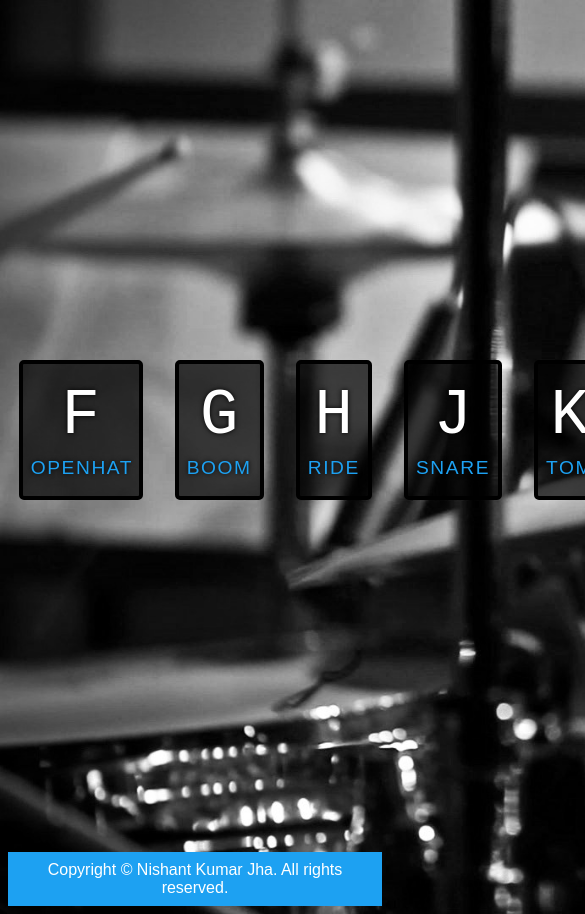
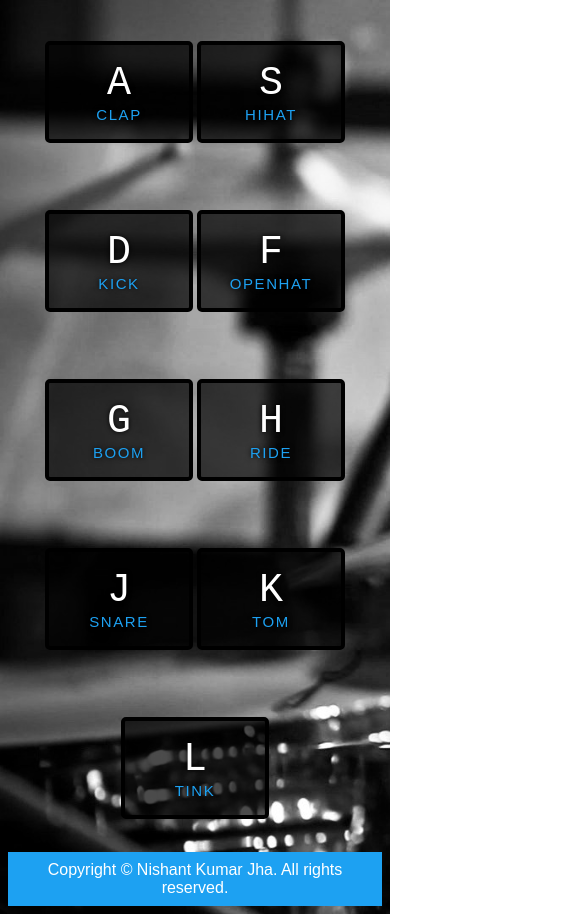
Before and after one commit to NKJ-C4/Drumzy, a plain HTML site: page index.html in a window 390 px wide. Shown: the top 914 px of the page, 585 px wide, since content can reach past the window. Drawn offline with Linux system fonts and the light colour scheme.

Commit message:
Responsive code, responsive functionality for phone initiated but pending for now

```diff
--- a/index.html
+++ b/index.html
@@ -10,7 +10,7 @@
 </head>
 <body>
     <div class="keys">
-        <div data-key="65" class="key">
+        <div onclick="tapPlay(e)" data-key="65" class="key">
             <kbd>A</kbd>
             <span class="sound">clap</span>
         </div>
--- a/script.js
+++ b/script.js
@@ -4,6 +4,7 @@ function removeTransition(e){
 }
 
 window.addEventListener('keydown', function(e){
+    console.log("keycode: ", e.keyCode)
     const audio = document.querySelector(`audio[data-key="${e.keyCode}"]`);
     const key = document.querySelector(`.key[data-key="${e.keyCode}"]`);
     if(!audio) return; //stop the function from running all together
@@ -12,6 +13,9 @@ window.addEventListener('keydown', function(e){
     audio.currentTime = 0;
     audio.play();
 })
+const tapPlay = (e) => {
+
+}
 
 const keys = Array.from(document.querySelectorAll('.key'));
 keys.forEach(key => key.addEventListener('transitionend', removeTransition));
--- a/style.css
+++ b/style.css
@@ -52,3 +52,48 @@ footer{
     padding: 9px 20px;
     text-align: center;
 }
+
+@media screen and (max-width: 1100px){
+    .keys {
+        display: flex;
+        flex: 1;
+        min-height: 100vh;
+        justify-content: center;
+        flex-wrap: wrap;
+      }
+
+      .key {
+        border: 4px solid black;
+        border-radius: 5px;
+        margin: 2px;
+        font-size: 0.5rem;
+        padding: 1rem .5rem;
+        transition: all 0.07s;
+        width: 124px;
+        text-align: center;
+        color: white;
+        background: rgba(0,0,0,0.7);
+        text-shadow: 0 0 5px black;
+        display: flex;
+        flex-direction: column;
+        align-items: center;
+        justify-content: center;
+      }
+      kbd {
+        display: block;
+        font-size: 40px;
+      }
+
+    .playing{
+        transform: scale(1.1);
+        border-color: #1DA1F2;
+        box-shadow: 0 0 1rem #1DA1F2;
+    }
+
+    .sound {
+        font-size: 15px;
+        text-transform: uppercase;
+        letter-spacing: .1rem;
+        color: #1DA1F2;
+      }
+}
```
